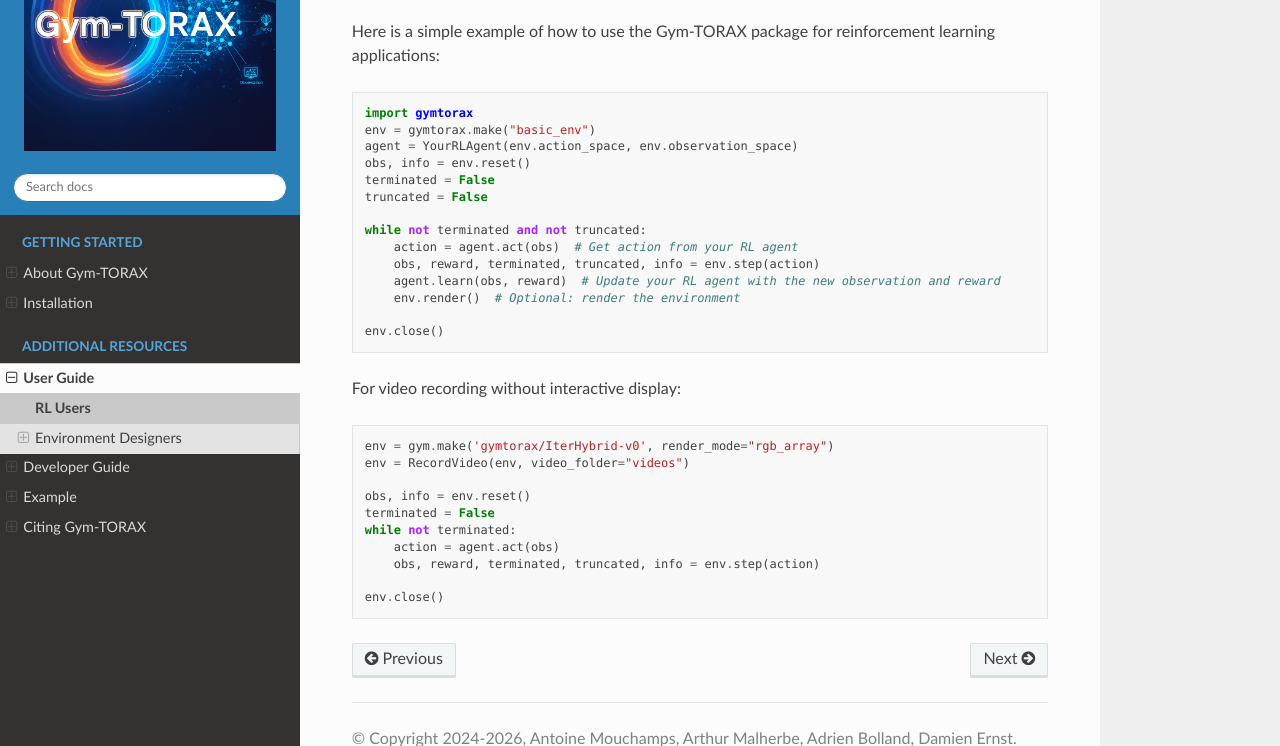
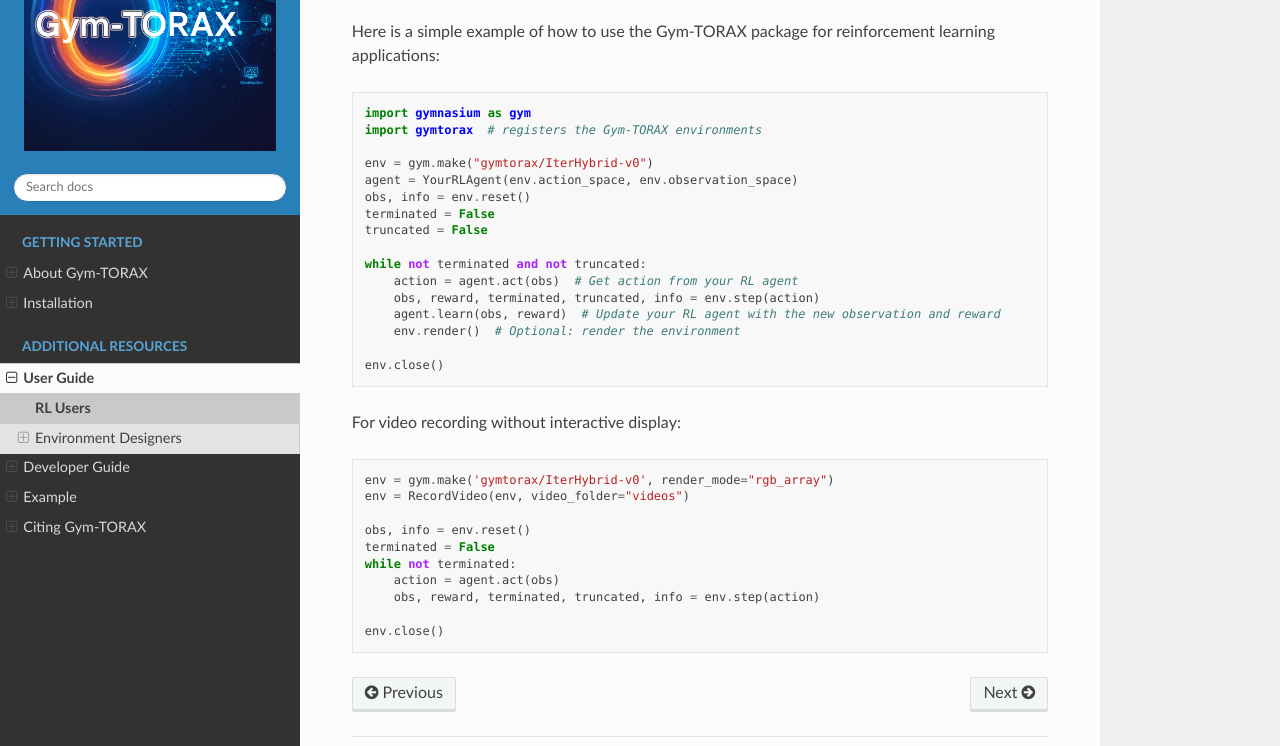
Before and after one commit to antoine-mouchamps/gymtorax, a Sphinx documentation site: the page built from docs/user_guide/rl_users.rst, in a window 1280 px wide and 900 px high, scrolled down 702 px, cut to the strip 154-900 px from the top of the window. Built offline with Sphinx 7.4.7 and the Read the Docs theme 3.1.0, drawn with Linux system fonts in a browser that asks for light colours.

Commit message:
Small doc fixes

```diff
--- a/docs/index.rst
+++ b/docs/index.rst
@@ -16,7 +16,7 @@ GymTorax Documentation
 **A Gymnasium environment for reinforcement learning in tokamak plasma control**
 
 Gym-TORAX is a Python package that provides reinforcement learning (RL)
-environments for plasma control, built on top of the `TORAX plasma simulator <https://torax.readthedocs.io/en/v1.0.3/index.html>`_.
+environments for plasma control, built on top of the `TORAX plasma simulator <https://torax.readthedocs.io/en/stable/index.html>`_.
 
 Its purpose is to bridge the gap between plasma physics simulation and RL research:
    - For RL users, it exposes ready-to-use environments following the `Gymnasium API <https://gymnasium.farama.org/index.html>`_, abstracting away the plasma physics.
--- a/docs/user_guide/rl_users.rst
+++ b/docs/user_guide/rl_users.rst
@@ -21,13 +21,14 @@ the environments, including key methods and a simple example.
    :noindex:
 
 
-Here is a simple example of how to use the Gym-TORAX package for reinforcement
-learning applications:
+Here is a simple example of how to use the Gym-TORAX package for reinforcement learning applications:
 
 .. code-block:: python
 
-    import gymtorax
-    env = gymtorax.make("basic_env")
+    import gymnasium as gym
+    import gymtorax  # registers the Gym-TORAX environments
+
+    env = gym.make("gymtorax/IterHybrid-v0")
     agent = YourRLAgent(env.action_space, env.observation_space)
     obs, info = env.reset()
     terminated = False
```
